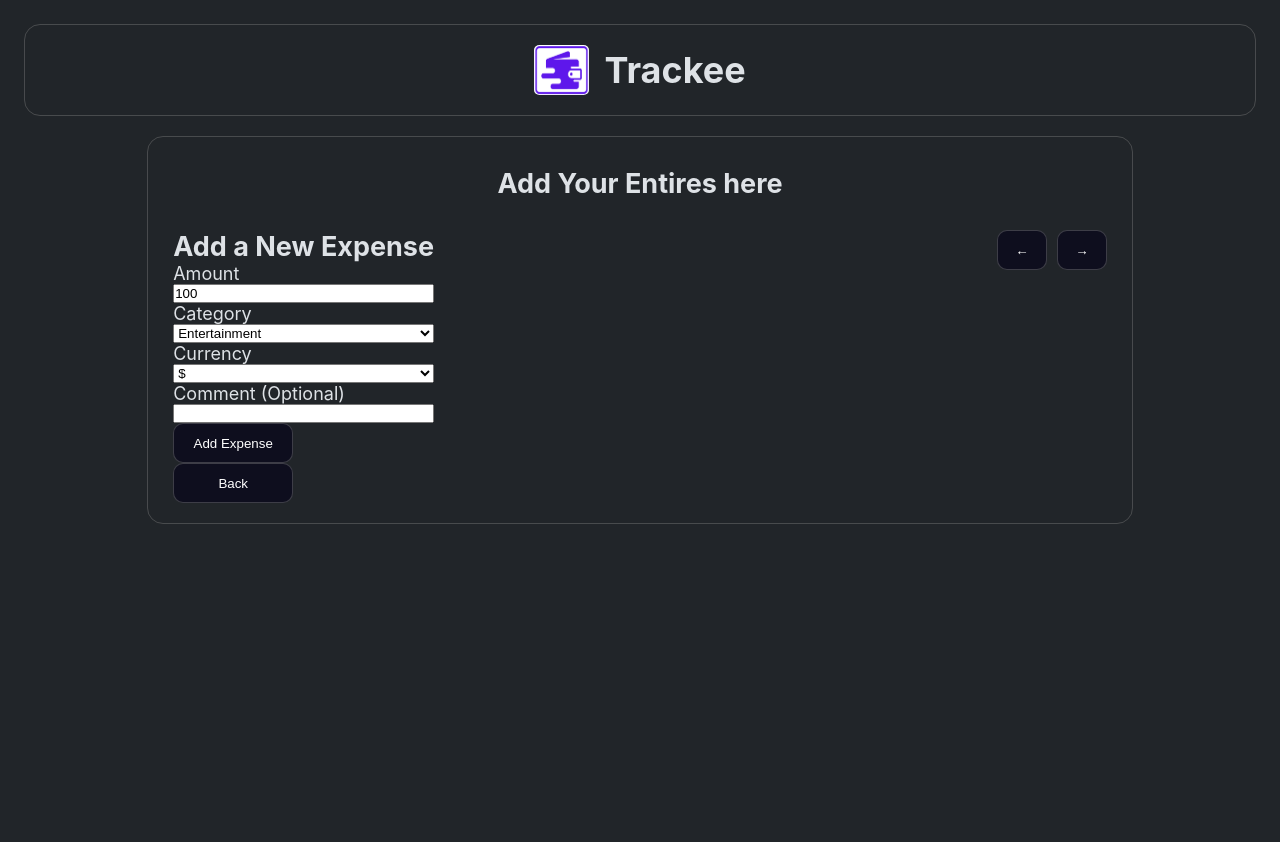
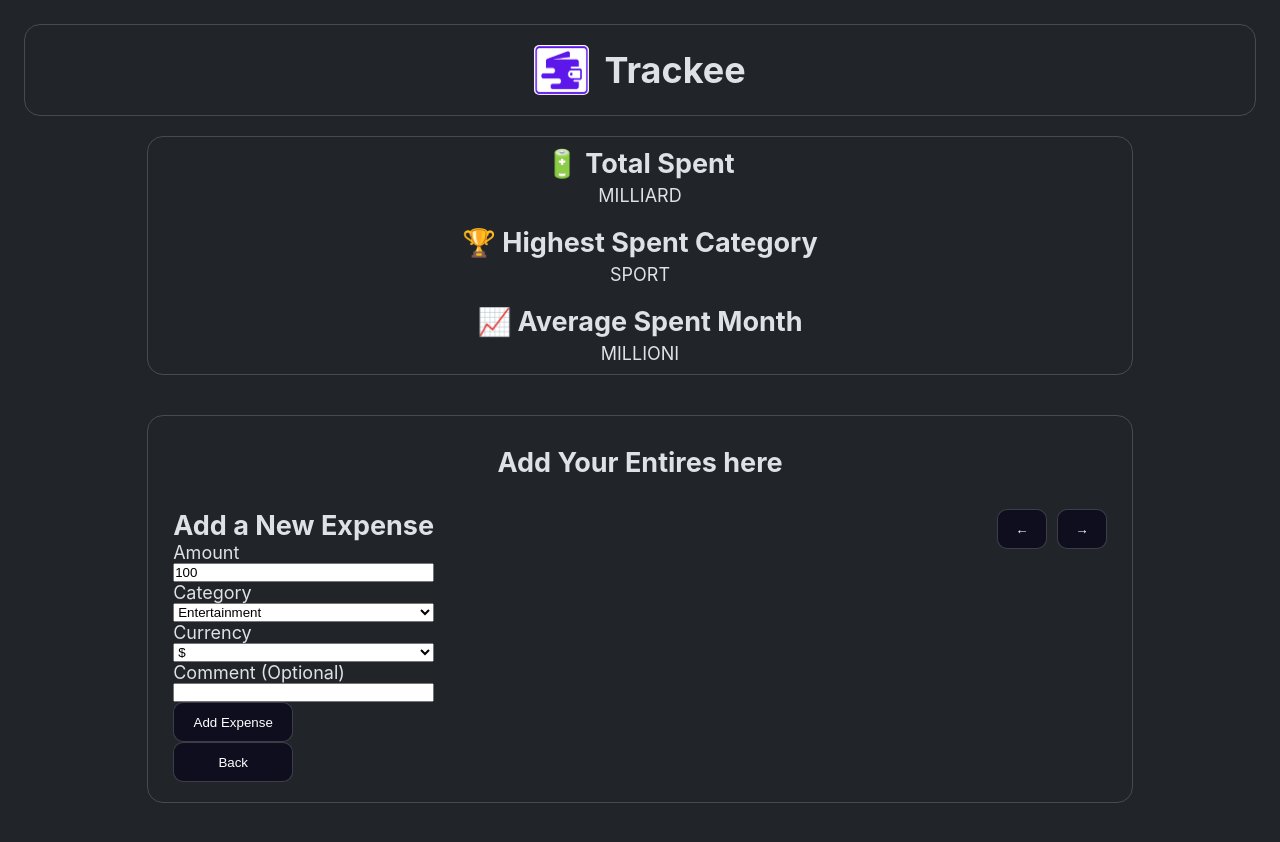
Before and after one commit to alexprimak24/expense-tracker, a React (Create React App) app: page / in a window 1280 px wide. Shown: the top 842 px of the page. Before the commit the page ends 800 px from the top, so only its background shows below. Built offline with nearby package versions, Linux system fonts and the light colour scheme.

Commit message:
Started with summary section

```diff
--- a/src/App.tsx
+++ b/src/App.tsx
@@ -3,6 +3,7 @@ import Header from './features/expenses/components/Header/Header';
 import ExpensesHistory from './features/expenses/components/ExpensesHistory/ExpensesHistory';
 import { Entry } from './types';
 import { useLocalStorageState } from './features/expenses/hooks';
+import SummarySection from './features/expenses/components/SummarySection/SummarySection';
 
 function App() {
   const [expenses, setExpenses] = useLocalStorageState<Entry[]>(
@@ -30,6 +31,7 @@ function App() {
   return (
     <div className="App">
       <Header />
+      <SummarySection />
       <ExpensesHistory
         onUpdateExpense={handleUpdateExpense}
         expenseHistory={expenses}
--- a/src/features/expenses/components/ExpensesHistory/ExpensesHistory.tsx
+++ b/src/features/expenses/components/ExpensesHistory/ExpensesHistory.tsx
@@ -25,7 +25,7 @@ function ExpensesHistory({
   }
 
   return (
-    <section style={ExpensesHistoryStyle.section} className="outline">
+    <section className="section outline">
       <div style={ExpensesHistoryStyle.entries}>
         {expenseHistory.length > 0 ? (
           expenseHistory.map((expense) => (
@@ -64,10 +64,6 @@ function ExpensesHistory({
 }
 
 const ExpensesHistoryStyle = {
-  section: {
-    margin: '20px 0',
-    minWidth: '80%',
-  },
   entries: {
     display: 'flex',
     alignItems: 'center',
--- a/src/features/expenses/components/SummarySection/SummarySection.tsx
+++ b/src/features/expenses/components/SummarySection/SummarySection.tsx
@@ -1,7 +1,34 @@
 import React from 'react';
 
 function SummarySection() {
-  return <div></div>;
+  return (
+    <section style={SummarySectionStyle.section} className="section outline">
+      <div className="">
+        <h2>🔋 Total Spent</h2>
+        <div style={SummarySectionStyle.result}>MILLIARD</div>
+      </div>
+      <div className="">
+        <h2>🏆 Highest Spent Category</h2>
+        <div style={SummarySectionStyle.result}>SPORT</div>
+      </div>
+      <div className="">
+        <h2>📈 Average Spent Month</h2>
+        <div style={SummarySectionStyle.result}>MILLIONI</div>
+      </div>
+    </section>
+  );
 }
 
+const SummarySectionStyle = {
+  section: {
+    display: 'flex',
+    flexDirection: 'column',
+    gap: '20px',
+    alignItems: 'center',
+  } as React.CSSProperties,
+  result: {
+    textAlign: 'center',
+    marginTop: '5px',
+  } as React.CSSProperties,
+};
 export default SummarySection;
--- a/src/index.css
+++ b/src/index.css
@@ -74,3 +74,8 @@ body {
 .button--entry--spaced {
   margin-left: 5px;
 }
+
+.section {
+  margin: 20px 0;
+  min-width: 80%;
+}
```
